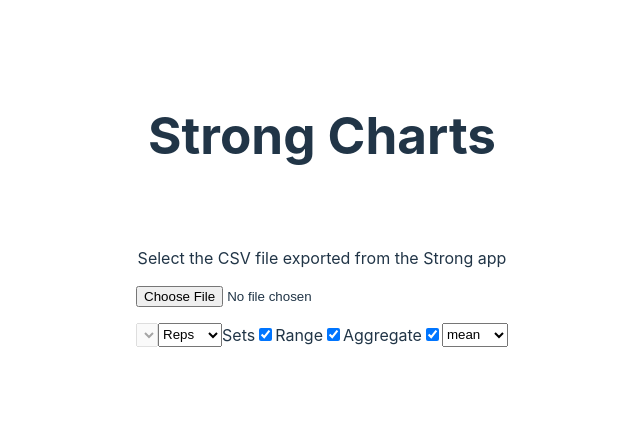
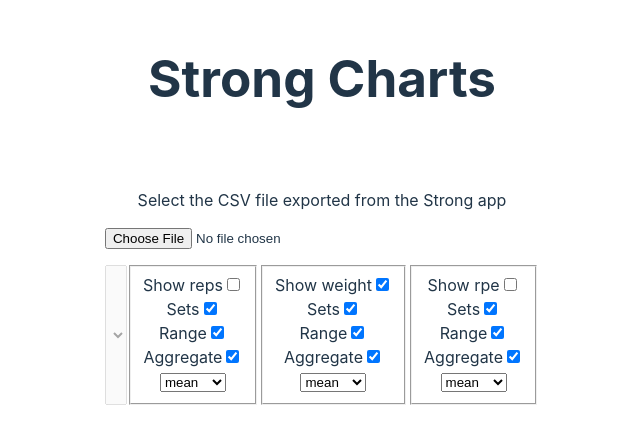
Before and after one commit to mebble/strong-charts, a React (Vite) app: page / in a window 1280 px wide. Shown: the part 166-610 px from the top of the page, without its empty margins (318-958 px from the left). Built offline with nearby package versions, Linux system fonts and the light colour scheme.

Commit message:
plot weight, reps and rpe all together with options

```diff
--- a/src/App.tsx
+++ b/src/App.tsx
@@ -1,24 +1,24 @@
 import { ChangeEventHandler, useState, useRef, useEffect } from 'react'
 import * as Plot from '@observablehq/plot';
-import type { ExerciseHistory, ExerciseMetric } from './models';
+import type { ExerciseHistory } from './models/exercise';
 import { useDependency } from './dependency';
 
 import './App.css'
-
-type Aggregator = 'sum' | 'min' | 'max' | 'mean' | 'median' | 'mode';
+import { useOptions } from './hooks';
+import MetricOptions from './components/MetricOptions';
 
 function App() {
   const { parseStrongCSV } = useDependency();
   const [ selectedExercise, setSelectedExercise ] = useState('');
-  const [ agg, setAgg ] = useState<Aggregator>('mean');
-  const [ showSets, setShowSets ] = useState(true);
-  const [ showRange, setShowRange ] = useState(true);
-  const [ showAgg, setShowAgg ] = useState(true);
-  const [ metric, setMetric ] = useState<ExerciseMetric>('reps');
   const [ history, setHistory ] = useState<ExerciseHistory>({
     exerciseNames: [],
     exercises: {}
   });
+
+  const weightOptions = useOptions(true);
+  const repsOptions = useOptions(false);
+  const rpeOptions = useOptions(false);
+
   const chartRef = useRef<HTMLDivElement>(null);
 
   const handleFile: ChangeEventHandler = (e) => {
@@ -34,15 +34,32 @@
     const logs = history.exercises[selectedExercise];
     if (logs === undefined) return;
 
-    const marks = [
-      showRange ? Plot.ruleX(logs, Plot.groupX({ y1: 'min', y2: 'max' }, { x: 'date', y: metric })) : undefined,
-      showAgg ? Plot.line(logs, Plot.groupX({ y: agg }, { x: 'date', y: metric })) : undefined,
-      showSets ? Plot.dot(logs, { x: 'date', y: metric }) : undefined,
-    ];
+    const marks = [];
+    if (repsOptions.showMetric) {
+      marks.push(
+        repsOptions.showRange ? Plot.ruleX(logs, Plot.groupX({ y1: 'min', y2: 'max' }, { x: 'date', y: 'reps' })) : undefined,
+        repsOptions.showAgg ? Plot.line(logs, Plot.groupX({ y: repsOptions.agg }, { x: 'date', y: 'reps' })) : undefined,
+        repsOptions.showSets ? Plot.dot(logs, { x: 'date', y: 'reps' }) : undefined,
+      )
+    }
+    if (weightOptions.showMetric) {
+      marks.push(
+        weightOptions.showRange ? Plot.ruleX(logs, Plot.groupX({ y1: 'min', y2: 'max' }, { x: 'date', y: 'weight' })) : undefined,
+        weightOptions.showAgg ? Plot.line(logs, Plot.groupX({ y: weightOptions.agg }, { x: 'date', y: 'weight' })) : undefined,
+        weightOptions.showSets ? Plot.dot(logs, { x: 'date', y: 'weight' }) : undefined,
+      )
+    }
+    if (rpeOptions.showMetric) {
+      marks.push(
+        rpeOptions.showRange ? Plot.ruleX(logs, Plot.groupX({ y1: 'min', y2: 'max' }, { x: 'date', y: 'rpe' })) : undefined,
+        rpeOptions.showAgg ? Plot.line(logs, Plot.groupX({ y: rpeOptions.agg }, { x: 'date', y: 'rpe' })) : undefined,
+        rpeOptions.showSets ? Plot.dot(logs, { x: 'date', y: 'rpe' }) : undefined,
+      )
+    }
 
     const plotSvg = Plot.plot({ marks });
     chartRef.current?.replaceChildren(plotSvg)
-  }, [selectedExercise, metric, agg, showSets, showRange, showAgg]);
+  }, [selectedExercise, history, weightOptions, repsOptions, rpeOptions]);
 
   return (
     <div className="App">
@@ -62,37 +79,24 @@
               <option key={name} value={name}>{name}</option>
             ))}
           </select>
-          <select
-            value={metric}
-            onChange={e => setMetric(e.target.value as ExerciseMetric)}
-          >
-            <option value="reps">Reps</option>
-            <option value="weight">Weight</option>
-            <option value="rpe">RPE</option>
-          </select>
-          <div>
-            <label htmlFor="show-sets">Sets</label>
-            <input id="show-sets" name="show-sets" type="checkbox" checked={showSets} onChange={e => setShowSets(e.target.checked)} />
-          </div>
-          <div>
-            <label htmlFor="show-range">Range</label>
-            <input id="show-range" name="show-range" type="checkbox" checked={showRange} onChange={e => setShowRange(e.target.checked)} />
-          </div>
-          <div>
-            <label htmlFor="show-agg">Aggregate</label>
-            <input id="show-agg" name="show-agg" type="checkbox" checked={showAgg} onChange={e => setShowAgg(e.target.checked)} />
-          </div>
-          <select
-            value={agg}
-            onChange={e => setAgg(e.target.value as Aggregator)}
-          >
-            <option value="sum">sum</option>
-            <option value="min">min</option>
-            <option value="max">max</option>
-            <option value="mean">mean</option>
-            <option value="median">median</option>
-            <option value="mode">mode</option>
-          </select>
+          <MetricOptions
+            metric="reps"
+            options={repsOptions}
+            handleCheckbox={repsOptions.handleCheckbox}
+            setAgg={repsOptions.setAgg}
+          />
+          <MetricOptions
+            metric="weight"
+            options={weightOptions}
+            handleCheckbox={weightOptions.handleCheckbox}
+            setAgg={weightOptions.setAgg}
+          />
+          <MetricOptions
+            metric="rpe"
+            options={rpeOptions}
+            handleCheckbox={rpeOptions.handleCheckbox}
+            setAgg={rpeOptions.setAgg}
+          />
         </div>
         <div className="chart-container" ref={chartRef}></div>
       </div>
--- /dev/null
+++ b/src/components/MetricOptions.tsx
@@ -0,0 +1,58 @@
+import type { ExerciseMetric } from "../models/exercise";
+import type { Aggregator, AggregatorHandler, CheckboxHandler } from "../models/plot";
+
+const MetricOptions = ({
+    metric,
+    options: {
+        showMetric = false,
+        showSets = true,
+        showRange = true,
+        showAgg = true,
+        agg = 'mean',
+    },
+    handleCheckbox,
+    setAgg,
+}: {
+    metric: ExerciseMetric,
+    options: {
+        showMetric?: boolean,
+        showSets?: boolean,
+        showRange?: boolean,
+        showAgg?: boolean,
+        agg?: Aggregator,
+    },
+    handleCheckbox: CheckboxHandler,
+    setAgg: AggregatorHandler,
+}) => {
+    return <fieldset>
+          <div>
+            <label htmlFor={`${metric}show-metric`}>Show {metric}</label>
+            <input id={`${metric}-show-metric`} name="show-metric" type="checkbox" checked={showMetric} onChange={e => handleCheckbox('metric', e.target.checked)} />
+          </div>
+          <div>
+            <label htmlFor={`${metric}show-sets`}>Sets</label>
+            <input id={`${metric}-show-sets`} name="show-sets" type="checkbox" checked={showSets} onChange={e => handleCheckbox('sets', e.target.checked)} />
+          </div>
+          <div>
+            <label htmlFor={`${metric}-show-range`}>Range</label>
+            <input id={`${metric}-show-range`} name="show-range" type="checkbox" checked={showRange} onChange={e => handleCheckbox('range', e.target.checked)} />
+          </div>
+          <div>
+            <label htmlFor={`${metric}-show-agg`}>Aggregate</label>
+            <input id={`${metric}-show-agg`} name="show-agg" type="checkbox" checked={showAgg} onChange={e => handleCheckbox('agg', e.target.checked)} />
+          </div>
+          <select
+            value={agg}
+            onChange={e => setAgg(e.target.value as Aggregator)}
+          >
+            <option value="sum">sum</option>
+            <option value="min">min</option>
+            <option value="max">max</option>
+            <option value="mean">mean</option>
+            <option value="median">median</option>
+            <option value="mode">mode</option>
+          </select>
+    </fieldset>
+};
+
+export default MetricOptions;
--- /dev/null
+++ b/src/hooks.ts
@@ -0,0 +1,37 @@
+import { useState } from "react";
+import type { Aggregator, MetricOptions} from "./models/plot";
+
+export const useOptions = (show: boolean): MetricOptions => {
+    const [ showMetric, setShowMetric ] = useState(show);
+    const [ showSets, setShowSets ] = useState(true);
+    const [ showRange, setShowRange ] = useState(true);
+    const [ showAgg, setShowAgg ] = useState(true);
+    const [ agg, setAgg ] = useState<Aggregator>('mean');
+
+    return {
+        showMetric,
+        showSets,
+        showRange,
+        showAgg,
+        agg,
+        setAgg,
+        handleCheckbox(box, value) {
+            switch (box) {
+                case 'metric':
+                    setShowMetric(value);
+                    break;
+                case 'sets':
+                    setShowSets(value);
+                    break;
+                case 'range':
+                    setShowRange(value);
+                    break;
+                case 'agg':
+                    setShowAgg(value);
+                    break;
+                default:
+                    break;
+            }
+        },
+    }
+};
--- /dev/null
+++ b/src/models/plot.ts
@@ -0,0 +1,15 @@
+export type Checkbox = 'metric' | 'sets' | 'range' | 'agg';
+export type Aggregator = 'sum' | 'min' | 'max' | 'mean' | 'median' | 'mode';
+
+export type CheckboxHandler = (box: Checkbox, value: boolean) => void;
+export type AggregatorHandler = (agg: Aggregator) => void;
+
+export type MetricOptions = {
+    showMetric: boolean,
+    showSets: boolean,
+    showRange: boolean,
+    showAgg: boolean,
+    agg: Aggregator,
+    handleCheckbox: CheckboxHandler,
+    setAgg: AggregatorHandler,
+}
--- a/src/parser.ts
+++ b/src/parser.ts
@@ -1,5 +1,5 @@
 import { parse } from 'papaparse';
-import type { ExerciseLog, ExerciseHistory, ExerciseMap } from './models';
+import type { ExerciseLog, ExerciseHistory, ExerciseMap } from './models/exercise';
 
 type StrongLineItem = {
     Date: string,
```
Also changed, not shown: src/models/exercise.ts (renamed from src/models.ts).
